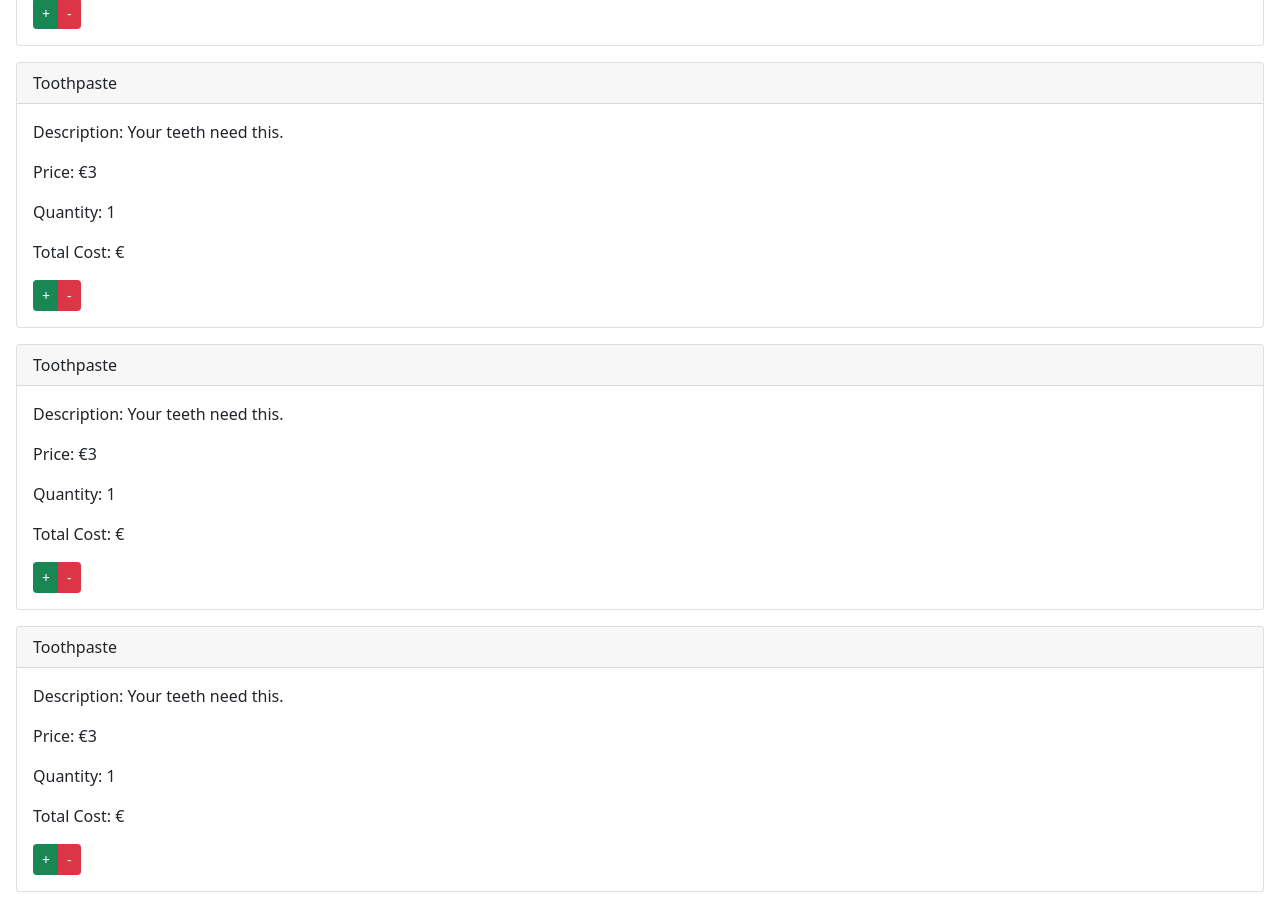
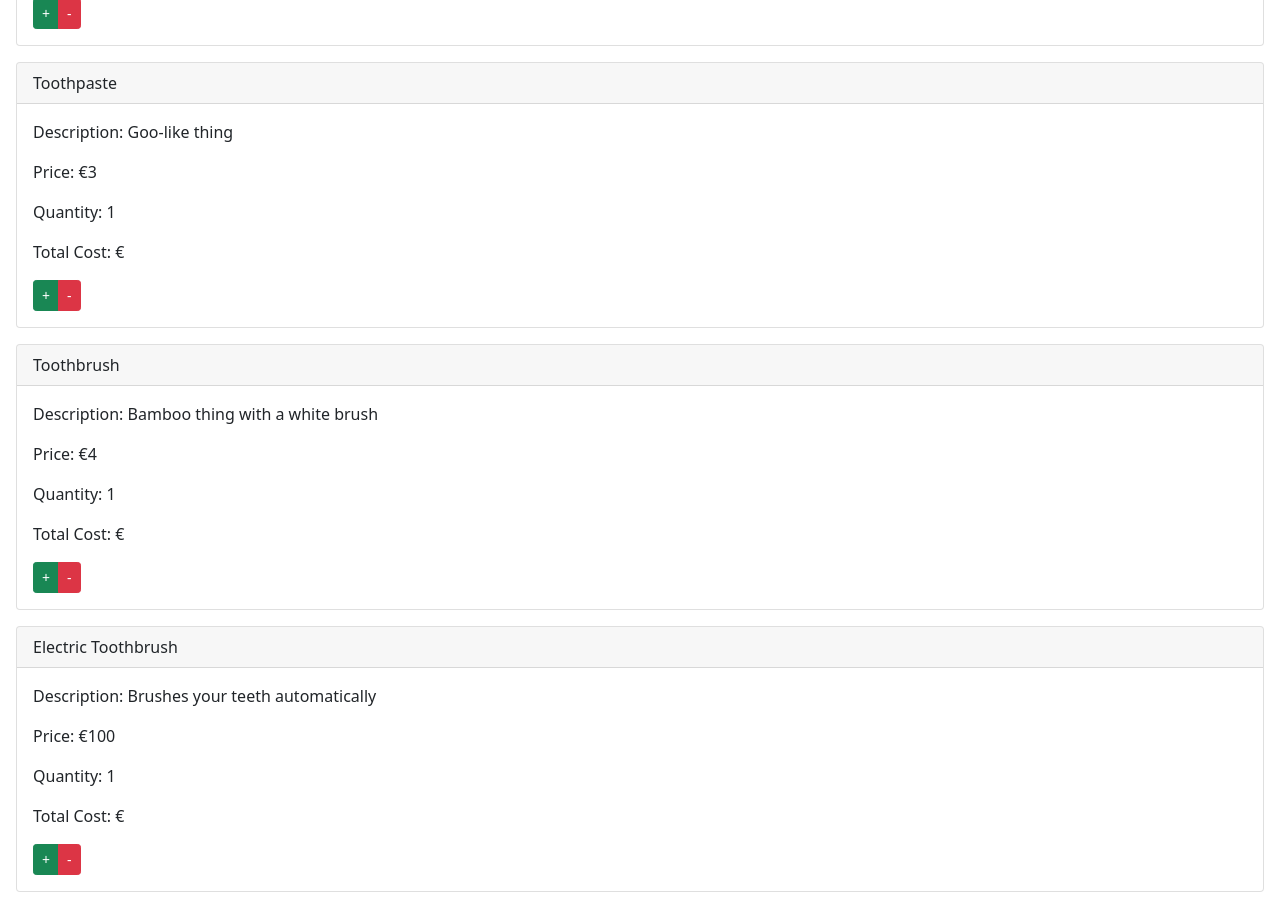
Before and after one commit to dev-deg/FullStackBootcamp, a React (Create React App) app: page / in a window 1280 px wide. Shown: the part 300-1207 px from the top of the page. Built offline with nearby package versions, Linux system fonts and the light colour scheme.

Commit message:
Added props to shopping cart items

```diff
--- a/src/components/cart.jsx
+++ b/src/components/cart.jsx
@@ -6,10 +6,23 @@ class Cart extends Component {
     return (
       <React.Fragment>
         <h1 className="text-center p-2">Shopping Cart</h1>
-        <CartItem />
-        <CartItem />
-        <CartItem />
-        <CartItem />
+        <CartItem name="Floss" desc="Teeth wire" price={2} />
+        <CartItem name="Toothpaste" desc="Goo-like thing" price={3} />
+        <CartItem
+          name="Toothbrush"
+          desc="Bamboo thing with a white brush"
+          price={4}
+        />
+        <CartItem
+          name="Electric Toothbrush"
+          desc="Brushes your teeth automatically"
+          price={100}
+        />
+        <CartItem
+          name="Mouthwash"
+          desc="Best brand you could buy"
+          price={4.5}
+        />
       </React.Fragment>
     );
   }
--- a/src/components/cartItem.jsx
+++ b/src/components/cartItem.jsx
@@ -4,9 +4,9 @@ class CartItem extends Component {
   constructor(props) {
     super(props);
     this.state = {
-      name: "Toothpaste",
-      desc: "Your teeth need this.",
-      price: 3,
+      name: props.name,
+      desc: props.desc,
+      price: props.price,
       quantity: 1,
     };
   }
```
